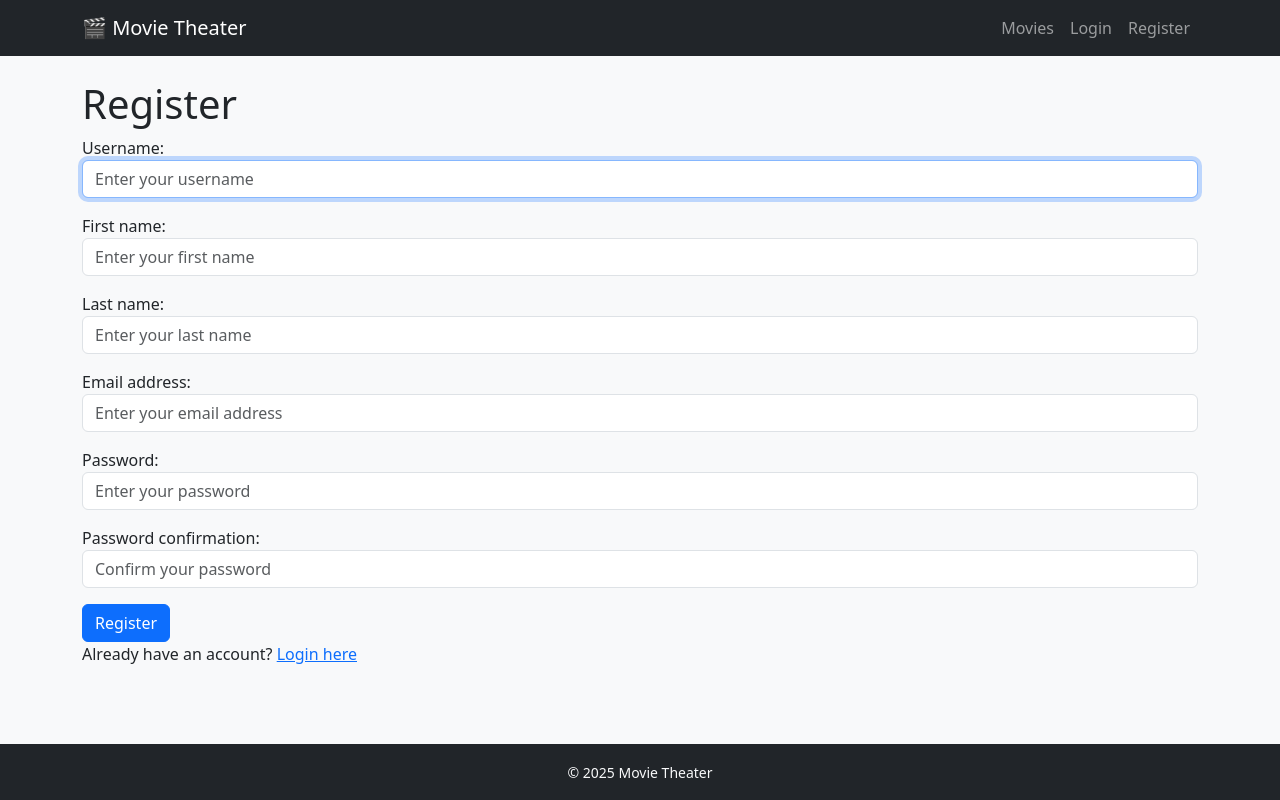
After one commit to gmutafov/MovieTheater, a Django app: page /accounts/register/ in a window 1280 px wide. The commit adds this page. Run offline with Django 4.2, Linux system fonts and the light colour scheme.

Commit message:
creating accounts logic(not finished)

```diff
--- /dev/null
+++ b/accounts/forms.py
@@ -0,0 +1,100 @@
+from django import forms
+from django.contrib.auth.forms import UserCreationForm
+from accounts.models import AppUser
+
+
+class CustomUserCreationForm(UserCreationForm):
+    class Meta:
+        model = AppUser
+        fields = ['username', 'first_name', 'last_name', 'email', 'password1', 'password2',]
+
+    def __init__(self, *args, **kwargs):
+        super().__init__(*args, **kwargs)
+
+        self.fields['username'].widget.attrs.update({
+            'placeholder': 'Enter your username',
+            'class': 'form-control'
+        })
+        self.fields['first_name'].widget.attrs.update({
+            'placeholder': 'Enter your first name',
+            'class': 'form-control'
+        })
+        self.fields['last_name'].widget.attrs.update({
+            'placeholder': 'Enter your last name',
+            'class': 'form-control'
+        })
+        self.fields['email'].widget.attrs.update({
+            'placeholder': 'Enter your email address',
+            'class': 'form-control'
+        })
+        self.fields['password1'].widget.attrs.update({
+            'placeholder': 'Enter your password',
+            'class': 'form-control'
+        })
+        self.fields['password2'].widget.attrs.update({
+            'placeholder': 'Confirm your password',
+            'class': 'form-control'
+        })
+
+
+        self.fields['username'].help_text = None
+        self.fields['password1'].help_text = None
+        self.fields['password2'].help_text = None
+
+
+
+class CustomUserChangeForm(forms.ModelForm):
+    old_password = forms.CharField(
+        widget=forms.PasswordInput(attrs={'placeholder': 'Enter your old password', 'class': 'form-control'}),
+        required=False
+    )
+    new_password = forms.CharField(
+        widget=forms.PasswordInput(attrs={'placeholder': 'Enter your new password', 'class': 'form-control'}),
+        required=False
+    )
+
+
+    class Meta:
+        model = AppUser
+        fields = ['first_name', 'last_name', 'email',]
+
+    def __init__(self, *args, **kwargs):
+        super().__init__(*args, **kwargs)
+        self.fields['first_name'].widget.attrs.update({
+            'placeholder': 'Enter your first name',
+            'class': 'form-control'
+        })
+        self.fields['last_name'].widget.attrs.update({
+            'placeholder': 'Enter your last name',
+            'class': 'form-control'
+        })
+        self.fields['email'].widget.attrs.update({
+            'placeholder': 'Enter your email address',
+            'class': 'form-control'
+        })
+
+
+    def clean(self):
+        cleaned_data = super().clean()
+        old_password = cleaned_data.get('old_password')
+        new_password = cleaned_data.get('new_password')
+
+
+        if old_password or new_password:
+            if not old_password:
+                self.add_error('old_password', 'Old password is required.')
+            elif not self.instance.check_password(old_password):
+                self.add_error('old_password', 'The old password is incorrect.')
+            if not new_password:
+                self.add_error('new_password', 'New password is required.')
+
+        return cleaned_data
+
+    def save(self, commit=True):
+        user = super().save(commit=False)
+        new_password = self.cleaned_data.get('new_password')
+        if new_password:
+            user.set_password(new_password)
+        if commit:
+            user.save()
+        return user
--- a/accounts/models.py
+++ b/accounts/models.py
@@ -1 +1,30 @@
+from django.conf import settings
+from django.contrib.auth.models import AbstractUser
 from django.db import models
+
+from accounts.validators import validate_capitalized, only_letters
+from movies.models import Movie
+
+
+from django.contrib.auth.models import AbstractUser
+from django.db import models
+
+class AppUser(AbstractUser):
+
+    groups = models.ManyToManyField(
+        'auth.Group',
+        related_name='appuser_set',
+        blank=True,
+        help_text='The groups this user belongs to.',
+        verbose_name='groups',
+    )
+    user_permissions = models.ManyToManyField(
+        'auth.Permission',
+        related_name='appuser_permissions_set',
+        blank=True,
+        help_text='Specific permissions for this user.',
+        verbose_name='user permissions',
+    )
+
+    def __str__(self):
+        return f"{self.first_name} {self.last_name}"
--- /dev/null
+++ b/accounts/urls.py
@@ -0,0 +1,14 @@
+from django.contrib.auth.views import LogoutView
+from django.urls import path
+
+from . import views
+
+urlpatterns = [
+    path("register/", views.RegisterView.as_view(), name="register"),
+    path("login/", views.UserLoginView.as_view(), name="login"),
+    path('logout/', LogoutView.as_view(), name='logout'),
+    # path("", views.ProfileDetailView.as_view(), name="profile"), <------ future function
+    path('edit/', views.ProfileEditView.as_view(), name='profile-edit'),
+    path('delete/', views.ProfileDeleteView.as_view(), name='profile-delete'),
+
+]
--- a/accounts/views.py
+++ b/accounts/views.py
@@ -1,3 +1,59 @@
-from django.shortcuts import render
+from django.contrib import messages
+from django.contrib.auth import logout, login
+from django.contrib.auth.mixins import LoginRequiredMixin
+from django.contrib.auth.views import LoginView
+from django.http import HttpResponseRedirect, Http404
+from django.shortcuts import render, redirect
+from django.urls import reverse_lazy
+from django.views.generic import DeleteView, UpdateView, DetailView, CreateView
 
-# Create your views here.
+from accounts.forms import CustomUserCreationForm, CustomUserChangeForm
+from accounts.models import AppUser
+
+
+class RegisterView(CreateView):
+    form_class = CustomUserCreationForm
+    template_name = 'accounts/register.html'
+    # success_url = reverse_lazy('success')
+
+    # def form_valid(self, form):
+    #     try:
+    #         user = form.save()
+    #         login(self.request, user)
+    #         return redirect(self.success_url)
+    #     # except Exception as e:
+    #     #     return redirect('failure')
+
+class UserLoginView(LoginView):
+    template_name = 'accounts/login.html'
+    context_object_name = 'login'
+
+    def form_invalid(self, form):
+        messages.error(self.request, "The username or password is incorrect.")
+        return super().form_invalid(form)
+
+
+class ProfileEditView(LoginRequiredMixin, UpdateView):
+    model = AppUser
+    form_class = CustomUserChangeForm
+    template_name = 'profile/profile-edit.html'
+    success_url = reverse_lazy('profile')
+
+    def get_object(self, queryset=None):
+        return self.request.user
+
+
+class ProfileDeleteView(DeleteView):
+    model = AppUser
+    template_name = 'profile/profile-delete.html'
+    context_object_name = 'user'
+    success_url = reverse_lazy('success')
+
+    def get_object(self):
+        return self.request.user
+
+    def post(self, request, *args, **kwargs):
+        self.object = self.get_object()
+        self.object.delete()
+        logout(request)
+        return HttpResponseRedirect(self.success_url)
--- a/movietheater/settings.py
+++ b/movietheater/settings.py
@@ -18,6 +18,7 @@ INSTALLED_APPS = [
     'django.contrib.staticfiles',
     'core',
     'movies',
+    'accounts',
 ]
 
 MIDDLEWARE = [
--- a/movietheater/urls.py
+++ b/movietheater/urls.py
@@ -3,6 +3,6 @@ from django.urls import path, include
 
 urlpatterns = [
     path('admin/', admin.site.urls),
-    path("accounts/", include("django.contrib.auth.urls")),
+    path("accounts/", include("accounts.urls")),
     path('', include('movies.urls')),
 ]
--- /dev/null
+++ b/templates/accounts/register.html
@@ -0,0 +1,15 @@
+{% extends 'common/base.html' %}
+
+{% block title %}Register{% endblock %}
+
+{% block content %}
+<div class="register-container">
+    <h1>Register</h1>
+    <form method="POST" enctype="multipart/form-data">
+        {% csrf_token %}
+        {{ form.as_p }}
+        <button type="submit" class="btn btn-primary">Register</button>
+    </form>
+    <p>Already have an account? <a href="{% url 'login' %}">Login here</a></p>
+</div>
+{% endblock %}
--- /dev/null
+++ b/templates/common/base.html
@@ -0,0 +1,24 @@
+<!DOCTYPE html>
+<html lang="en">
+<head>
+    <meta charset="UTF-8">
+    <title>{% block title %}Movie Theater{% endblock %}</title>
+    <link href="https://cdn.jsdelivr.net/npm/bootstrap@5.3.2/dist/css/bootstrap.min.css" rel="stylesheet">
+    {% block extra_css %}{% endblock %}
+</head>
+<body class="bg-light d-flex flex-column min-vh-100">
+
+{% include 'common/nav.html' %}
+
+<main class="container flex-grow-1 d-flex flex-column py-4">
+    {% block content %}{% endblock %}
+</main>
+
+<footer class="bg-dark text-light text-center py-3">
+    <small>© 2025 Movie Theater</small>
+</footer>
+
+<script src="https://cdn.jsdelivr.net/npm/bootstrap@5.3.2/dist/js/bootstrap.bundle.min.js"></script>
+{% block extra_js %}{% endblock %}
+</body>
+</html>
--- /dev/null
+++ b/templates/common/nav.html
@@ -0,0 +1,23 @@
+<nav class="navbar navbar-expand-lg navbar-dark bg-dark">
+    <div class="container">
+        <a class="navbar-brand" href="{% url 'movie-list' %}">🎬 Movie Theater</a>
+
+        <button class="navbar-toggler" type="button" data-bs-toggle="collapse" data-bs-target="#navbarNav">
+            <span class="navbar-toggler-icon"></span>
+        </button>
+
+        <div class="collapse navbar-collapse" id="navbarNav">
+            <ul class="navbar-nav ms-auto">
+                <li class="nav-item">
+                    <a class="nav-link" href="{% url 'movie-list' %}">Movies</a>
+                </li>
+                <li class="nav-item">
+                    <a class="nav-link" href="{% url 'login' %}">Login</a>
+                </li>
+                <li class="nav-item">
+                    <a class="nav-link" href="{% url 'register' %}">Register</a>
+                </li>
+            </ul>
+        </div>
+    </div>
+</nav>
--- a/templates/movies/movie-detail.html
+++ b/templates/movies/movie-detail.html
@@ -1,4 +1,4 @@
-{% extends "base.html" %}
+{% extends "common/base.html" %}
 
 {% block title %}{{ movie.title }}{% endblock %}
 
--- a/templates/movies/producer-detail.html
+++ b/templates/movies/producer-detail.html
@@ -1,4 +1,4 @@
-{% extends "base.html" %}
+{% extends "common/base.html" %}
 
 {% block title %}{{ producer.name }}{% endblock %}
 
```
Also changed, not shown: accounts/validators.py (added, +9 -0 lines), movies/views.py (+7 -8 lines), templates/accounts/login.html (added, +24 -0 lines), templates/base.html (deleted, +0 -50 lines), templates/movies/movie-list.html (+9 -27 lines).
